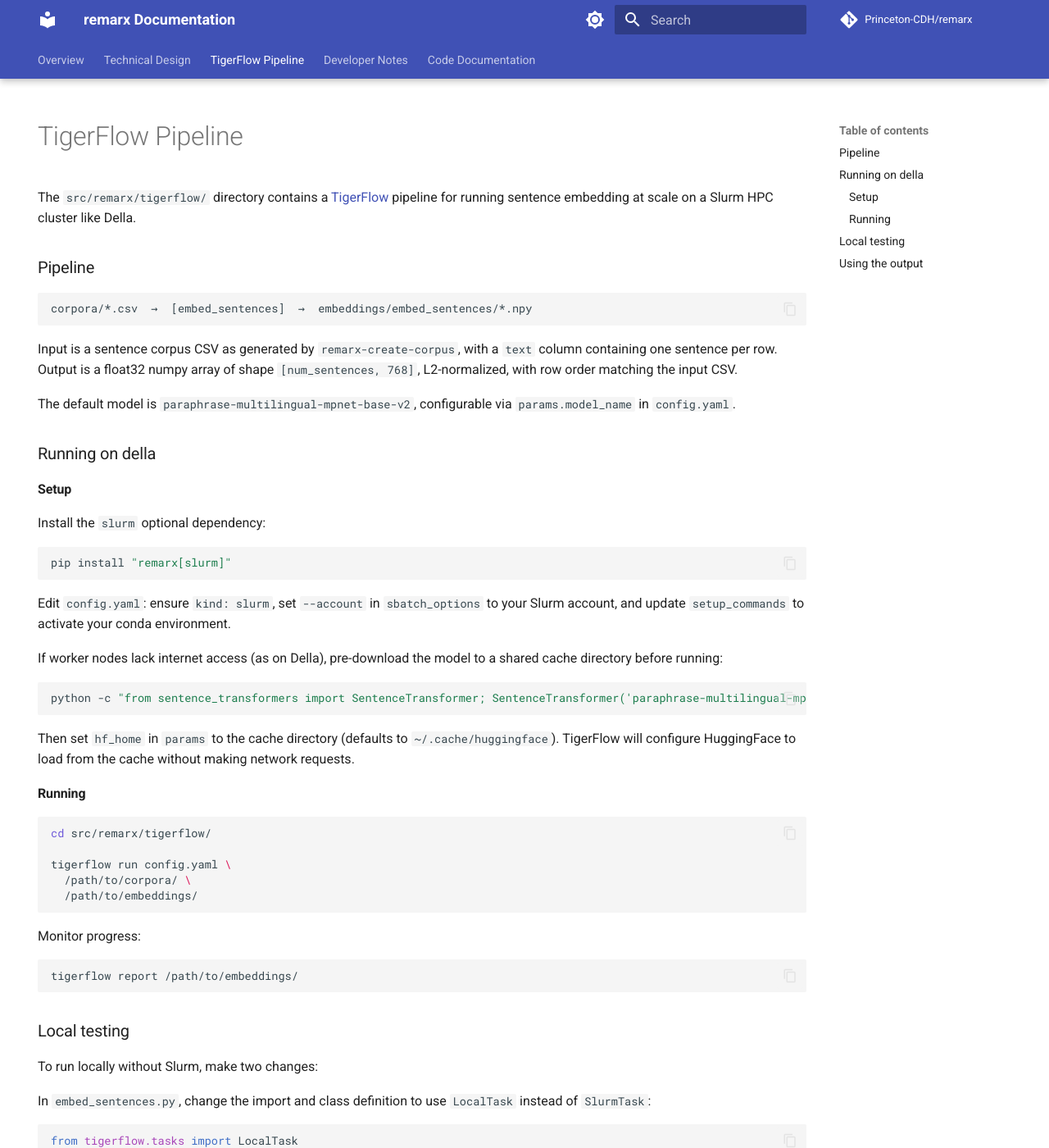
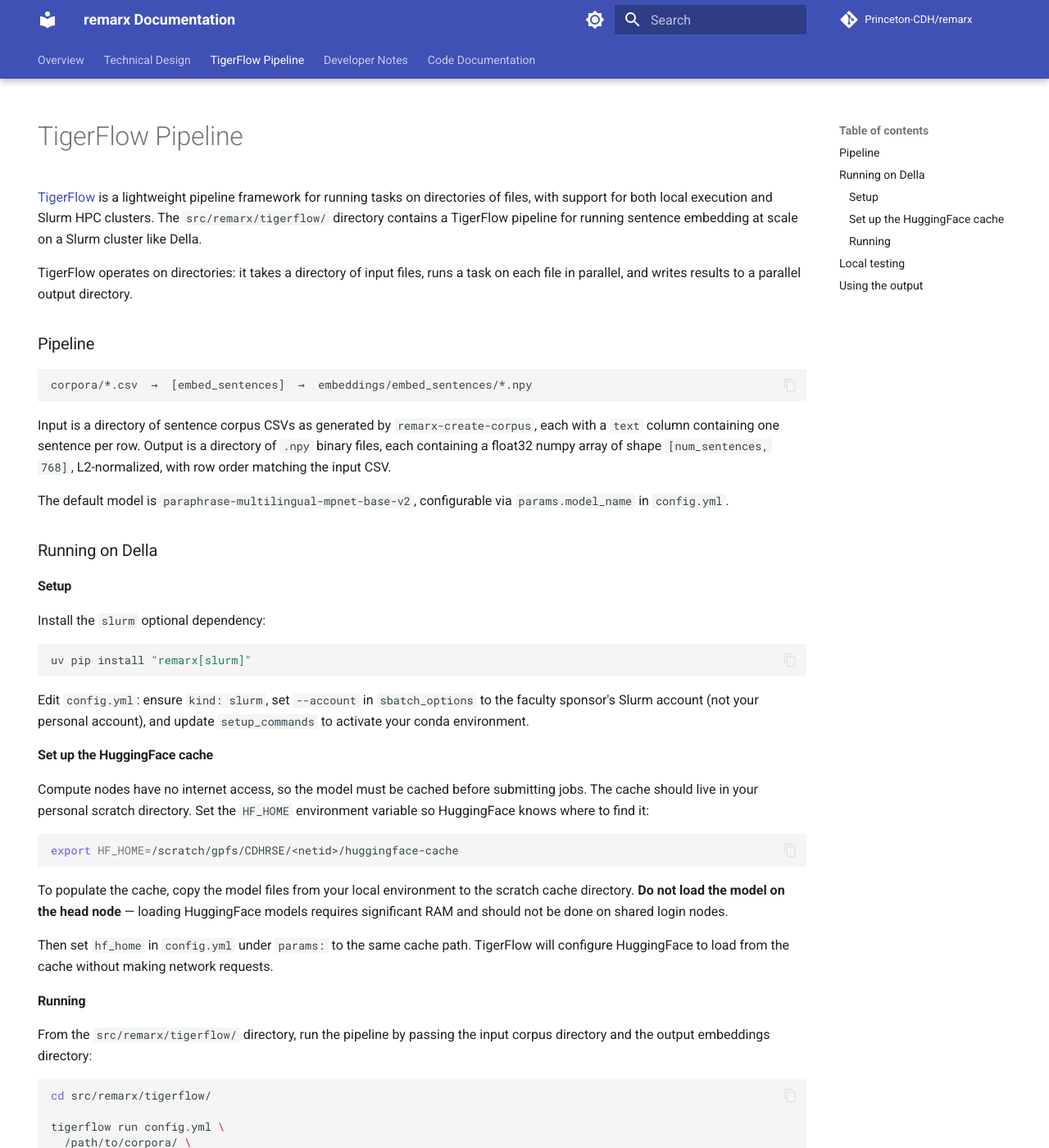
Before and after one commit to Princeton-CDH/remarx, an MkDocs documentation site: the page built from docs/tigerflow.md, in a window 1280 px wide and 1400 px high. Shown: the whole window at 82% size. Built offline with MkDocs 1.6.1 and Material for MkDocs 9.7.7, drawn with Linux system fonts in a browser that asks for light colours; comment, search, counter and statistics services are not loaded; the version menu is left out; some of the changed text lies outside the part shown.

Commit message:
Address PR #346 review comments
- Rename config.yaml to config.yml for consistency with rest of package
- Expand tigerflow.md: add TigerFlow intro, clarify directory-based I/O,
  fix heading capitalization, use uv pip install, clarify HF cache setup
  (do not load model on head node), clarify faculty sponsor account,
  add prose to Running section, describe tigerflow report output
- Remove redundant HF_HUB_CACHE env var (HF_HOME is sufficient)
- Simplify np.save call to accept Path directly
- Revert README.md DOI badge (out of scope for this PR)

````diff
--- a/docs/tigerflow.md
+++ b/docs/tigerflow.md
@@ -5,7 +5,9 @@
 
 # TigerFlow Pipeline
 
-The `src/remarx/tigerflow/` directory contains a [TigerFlow](https://github.com/princeton-ddss/tigerflow) pipeline for running sentence embedding at scale on a Slurm HPC cluster like Della.
+[TigerFlow](https://github.com/princeton-ddss/tigerflow) is a lightweight pipeline framework for running tasks on directories of files, with support for both local execution and Slurm HPC clusters. The `src/remarx/tigerflow/` directory contains a TigerFlow pipeline for running sentence embedding at scale on a Slurm cluster like Della.
+
+TigerFlow operates on directories: it takes a directory of input files, runs a task on each file in parallel, and writes results to a parallel output directory.
 
 ### Pipeline
 
@@ -13,45 +15,53 @@
 corpora/*.csv  →  [embed_sentences]  →  embeddings/embed_sentences/*.npy
 ```
 
-Input is a sentence corpus CSV as generated by `remarx-create-corpus`, with a `text` column containing one sentence per row. Output is a float32 numpy array of shape `[num_sentences, 768]`, L2-normalized, with row order matching the input CSV.
+Input is a directory of sentence corpus CSVs as generated by `remarx-create-corpus`, each with a `text` column containing one sentence per row. Output is a directory of `.npy` binary files, each containing a float32 numpy array of shape `[num_sentences, 768]`, L2-normalized, with row order matching the input CSV.
 
-The default model is `paraphrase-multilingual-mpnet-base-v2`, configurable via `params.model_name` in `config.yaml`.
+The default model is `paraphrase-multilingual-mpnet-base-v2`, configurable via `params.model_name` in `config.yml`.
 
-### Running on della
+### Running on Della
 
 #### Setup
 
 Install the `slurm` optional dependency:
 
 ```bash
-pip install "remarx[slurm]"
+uv pip install "remarx[slurm]"
 ```
 
-Edit `config.yaml`: ensure `kind: slurm`, set `--account` in `sbatch_options` to your Slurm account, and update `setup_commands` to activate your conda environment.
+Edit `config.yml`: ensure `kind: slurm`, set `--account` in `sbatch_options` to the faculty sponsor's Slurm account (not your personal account), and update `setup_commands` to activate your conda environment.
 
-If worker nodes lack internet access (as on Della), pre-download the model to a shared cache directory before running:
+#### Set up the HuggingFace cache
+
+Compute nodes have no internet access, so the model must be cached before submitting jobs. The cache should live in your personal scratch directory. Set the `HF_HOME` environment variable so HuggingFace knows where to find it:
 
 ```bash
-python -c "from sentence_transformers import SentenceTransformer; SentenceTransformer('paraphrase-multilingual-mpnet-base-v2')"
+export HF_HOME=/scratch/gpfs/CDHRSE/<netid>/huggingface-cache
 ```
 
-Then set `hf_home` in `params` to the cache directory (defaults to `~/.cache/huggingface`). TigerFlow will configure HuggingFace to load from the cache without making network requests.
+To populate the cache, copy the model files from your local environment to the scratch cache directory. **Do not load the model on the head node** — loading HuggingFace models requires significant RAM and should not be done on shared login nodes.
+
+Then set `hf_home` in `config.yml` under `params:` to the same cache path. TigerFlow will configure HuggingFace to load from the cache without making network requests.
 
 #### Running
+
+From the `src/remarx/tigerflow/` directory, run the pipeline by passing the input corpus directory and the output embeddings directory:
 
 ```bash
 cd src/remarx/tigerflow/
 
-tigerflow run config.yaml \
+tigerflow run config.yml \
   /path/to/corpora/ \
   /path/to/embeddings/
 ```
 
-Monitor progress:
+TigerFlow will submit one Slurm job per worker (up to `max_workers`), each processing a subset of the input files. You can monitor per-file status and overall completion counts with:
 
 ```bash
 tigerflow report /path/to/embeddings/
 ```
+
+This prints a table showing which files are pending, in progress, completed, or failed.
 
 ### Local testing
 
@@ -65,7 +75,7 @@
 class EmbedSentences(LocalTask):
 ```
 
-In `config.yaml`, set `kind: local` and remove `max_workers`, `worker_resources`, and `setup_commands`.
+In `config.yml`, set `kind: local` and remove `max_workers`, `worker_resources`, and `setup_commands`.
 
 ### Using the output
 
````
Also changed, not shown: README.md (+0 -1 lines), src/remarx/tigerflow/config.yml (renamed from src/remarx/tigerflow/config.yaml), 1 other file.
